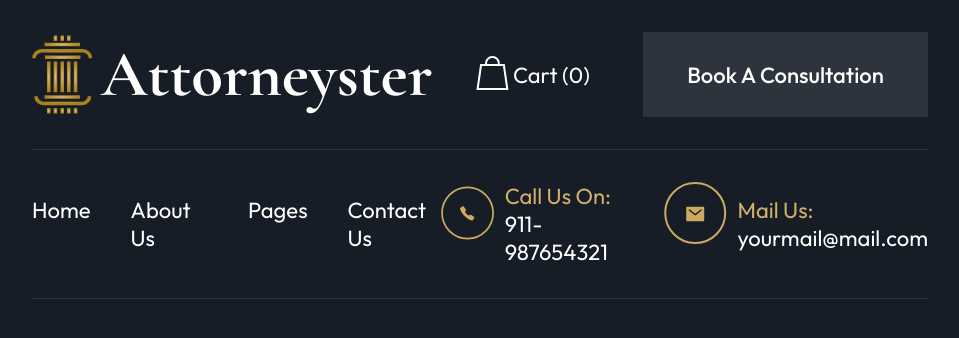
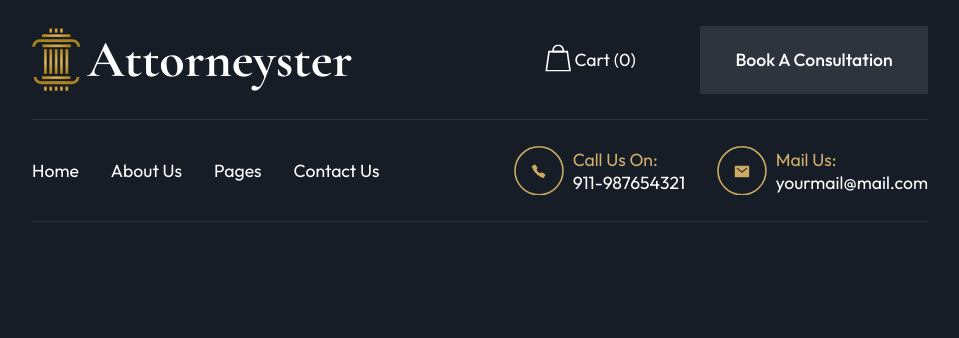
Before and after one commit to marcospaulop/law-firm-website, a React (Vite) app: page / in a window 1280 px wide. Shown: the top 338 px of the page, without its empty margins (160-1119 px from the left). Built offline with nearby package versions, Linux system fonts and the light colour scheme.

Commit message:
Scale Configuration Update

```diff
--- a/src/public/cart.jsx
+++ b/src/public/cart.jsx
@@ -1,8 +1,8 @@
 export function Cart() {
   return (
     <svg
-      width="33"
-      height="34"
+      width="2.063rem"
+      height="2.125rem"
       viewBox="0 0 33 34"
       fill="none"
       xmlns="http://www.w3.org/2000/svg"
--- a/src/public/icon.jsx
+++ b/src/public/icon.jsx
@@ -1,8 +1,8 @@
 export function Icon() {
   return (
     <svg
-      width="61"
-      height="79"
+      width="3.813rem"
+      height="4.938rem"
       viewBox="0 0 61 79"
       fill="none"
       xmlns="http://www.w3.org/2000/svg"
--- a/src/public/mail.jsx
+++ b/src/public/mail.jsx
@@ -1,8 +1,8 @@
 export function Mail() {
   return (
     <svg
-      width="63"
-      height="62"
+      width="3.938rem"
+      height="3.875rem"
       viewBox="0 0 63 62"
       fill="none"
       xmlns="http://www.w3.org/2000/svg"
--- a/src/public/tel.jsx
+++ b/src/public/tel.jsx
@@ -1,8 +1,8 @@
 export function Tel() {
   return (
     <svg
-      width="63"
-      height="62"
+      width="3.938rem"
+      height="3.875rem"
       viewBox="0 0 63 62"
       fill="none"
       xmlns="http://www.w3.org/2000/svg"
--- a/src/styles/global.module.scss
+++ b/src/styles/global.module.scss
@@ -10,6 +10,10 @@ $white-color: #ffff;
   margin: 0;
   padding: 0;
   border: 0;
+}
+
+html {
+  font-size: min(1vw, 16px);
 }
 
 h1,
--- a/src/styles/topbar.module.scss
+++ b/src/styles/topbar.module.scss
@@ -23,7 +23,7 @@
   justify-content: space-between;
   align-items: center;
 
-  padding: 32px 0px 32px 0px;
+  padding: 2rem 0rem 2rem 0rem;
 
   width: 100%;
 
@@ -35,7 +35,7 @@
   flex-direction: row;
   align-items: center;
 
-  gap: 47px;
+  gap: 4.625rem;
 }
 
 .cart {
@@ -44,15 +44,15 @@
   align-items: center;
   gap: 0.25rem;
 
-  width: 120px;
-  height: 35px;
+  width: 7.5rem;
+  height: 2.188rem;
 
   cursor: pointer;
 
   font-family: 'Outfit';
   font-size: normal;
   font-weight: 400;
-  font-size: 22px;
+  font-size: 1.375rem;
 
   color: global.$white-color;
   svg {
@@ -67,7 +67,7 @@
   font-family: 'Outfit';
   font-style: normal;
   font-weight: 400;
-  font-size: 22px;
+  font-size: 1.375rem;
 
   color: global.$white-color;
   a {
@@ -75,14 +75,14 @@
     color: global.$white-color;
   }
 
-  gap: 40px;
+  gap: 2.5rem;
 }
 
 .rowContainer {
   display: flex;
   flex-direction: row;
 
-  gap: 40px;
+  gap: 2.5rem;
 }
 
 .contact {
@@ -90,7 +90,7 @@
   flex-direction: row;
   justify-content: center;
 
-  gap: 10px;
+  gap: 0.625rem;
 
   div {
     display: flex;
@@ -100,7 +100,7 @@
     font-family: 'Outfit';
     font-size: normal;
     font-weight: 400;
-    font-size: 22px;
+    font-size: 1.375rem;
 
     :first-child {
       color: global.$golden-color;
```
